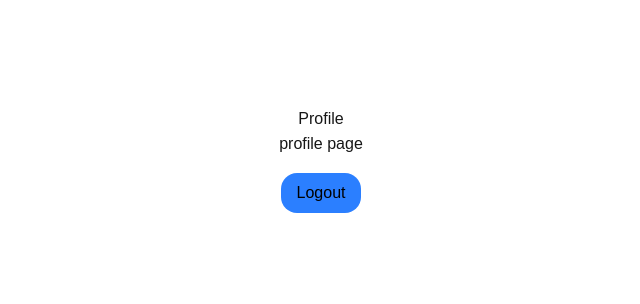
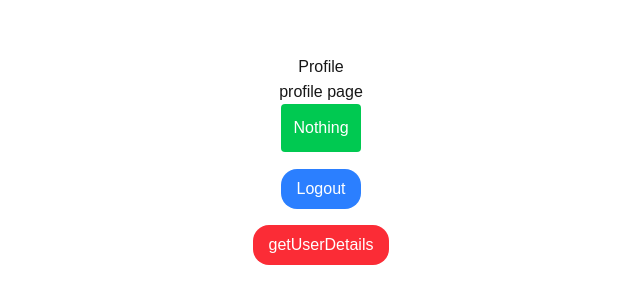
Before and after one commit to Adarsh311002/NextJS-AuthSystem, a Next.js app: page /profile in a window 1280 px wide. Shown: the part 240-544 px from the top of the page, without its empty margins (319-959 px from the left). Built offline with nearby package versions, Linux system fonts and the light colour scheme.

Commit message:
get user details

```diff
--- a/src/app/profile/page.tsx
+++ b/src/app/profile/page.tsx
@@ -7,6 +7,8 @@ import toast from "react-hot-toast";
 
 
 export default function ProfilePage(){
+
+    const [data,setData] = useState("nothing")
 
     const router = useRouter();
 
@@ -22,18 +24,33 @@ export default function ProfilePage(){
         }
     }
 
+    const getUserDetails = async () => {
+        const res = await axios.get('/api/users/me');
+        console.log(res.data);
+        setData(res.data.data._id);
+
+    }
+
+
     return (
         <div className="flex-col flex justify-center items-center min-h-screen py-2">
             <h1>Profile</h1>
             <hr />
 
             <p>profile page</p>
+            <h2 className="p-3 rounded  bg-green-500 text-white">{data==="nothing" ? "Nothing" : <Link href={`/profile/${data}`}>{data}</Link>} </h2>
             <hr />
 
             <button
             onClick={logout}
-            className="bg-blue-500 hover:bg-blue-700 mt-4 text-black py-2 px-4 rounded-2xl">
+            className="bg-blue-500 hover:bg-blue-700 mt-4 text-white py-2 px-4 rounded-2xl">
                 Logout
+            </button>
+
+            <button
+            onClick={getUserDetails}
+            className="bg-red-500 hover:bg-red-700 mt-4 text-white py-2 px-4 rounded-2xl">
+                getUserDetails
             </button>
         </div>
     )
```
